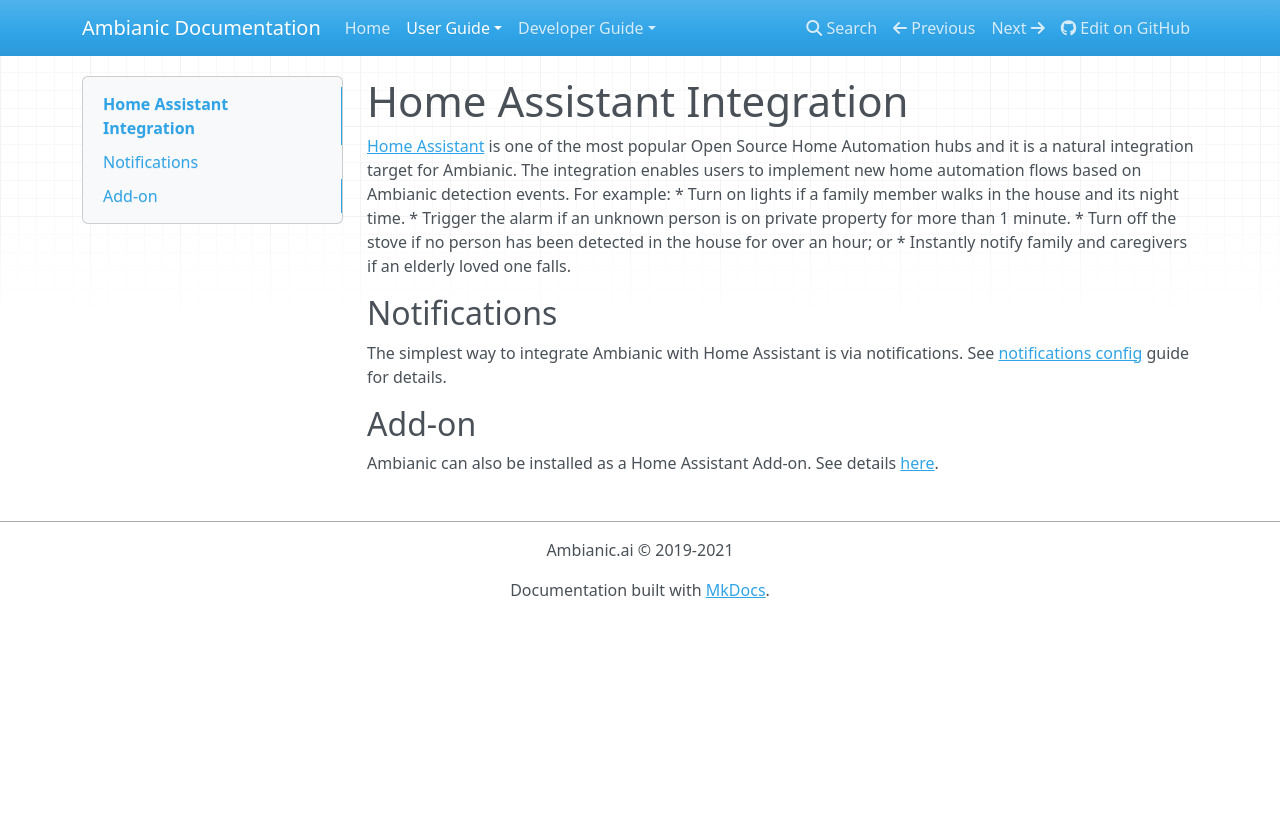
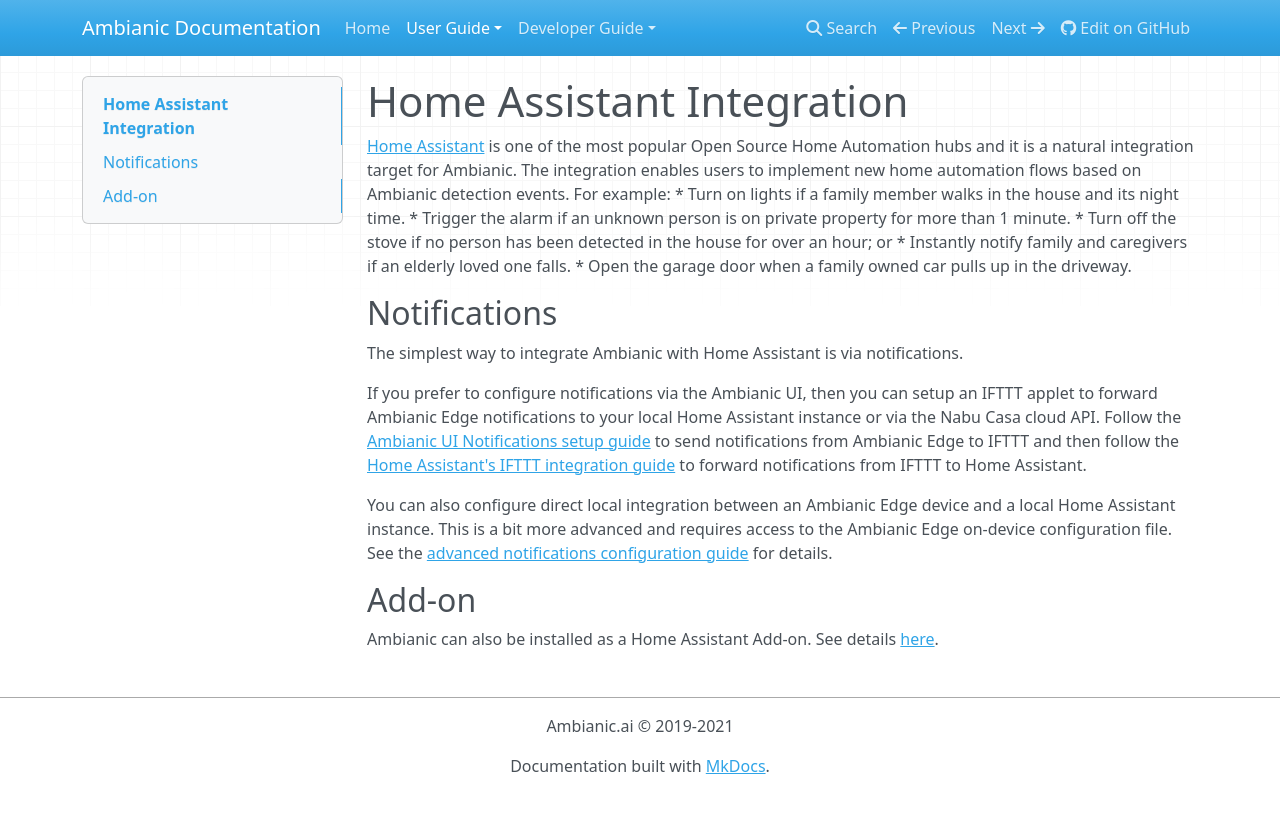
Before and after one commit to ambianic/ambianic-docs, an MkDocs documentation site: the page built from docs-md/users/hass-integration.md, in a window 1280 px wide. Shown: the top 813 px of the page. Built offline with MkDocs 1.6.1, drawn with Linux system fonts in a browser that asks for light colours; nearby versions of some CDN libraries.

Commit message:
docs: add IFTTT via UI  section

```diff
--- a/docs-md/users/hass-integration.md
+++ b/docs-md/users/hass-integration.md
@@ -6,10 +6,15 @@
 * Trigger the alarm if an unknown person is on private property for more than 1 minute.
 * Turn off the stove if no person has been detected in the house for over an hour; or
 * Instantly notify family and caregivers if an elderly loved one falls.
+* Open the garage door when a family owned car pulls up in the driveway.
 
 ## Notifications
 
-The simplest way to integrate Ambianic with Home Assistant is via notifications. See [notifications config](https://docs.ambianic.ai/users/configure/#notification-settings) guide for details.
+The simplest way to integrate Ambianic with Home Assistant is via notifications.
+
+If you prefer to configure notifications via the Ambianic UI, then you can setup an IFTTT applet to forward Ambianic Edge notifications to your local Home Assistant instance or via the Nabu Casa cloud API. Follow the [Ambianic UI Notifications setup guide](https://docs.ambianic.ai/users/notifications/) to send notifications from Ambianic Edge to IFTTT and then follow the [Home Assistant's IFTTT integration guide](https://www.home-assistant.io/integrations/ifttt/) to forward notifications from IFTTT to Home Assistant.
+
+You can also configure direct local integration between an Ambianic Edge device and a local Home Assistant instance. This is a bit more advanced and requires access to the Ambianic Edge on-device configuration file. See the [advanced notifications configuration guide](https://docs.ambianic.ai/users/configure/#notification-settings) for details.
 
 ## Add-on
 
```
